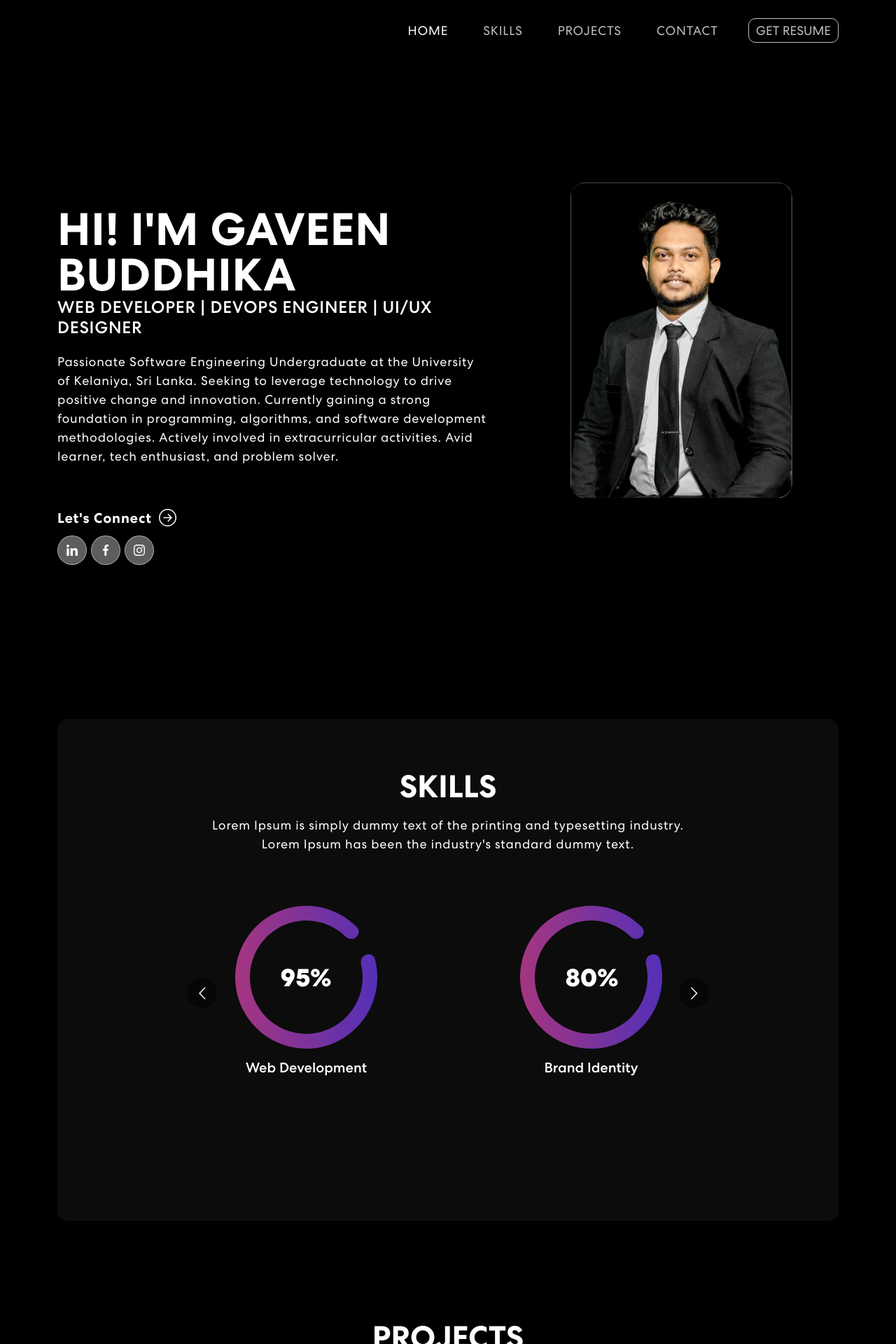
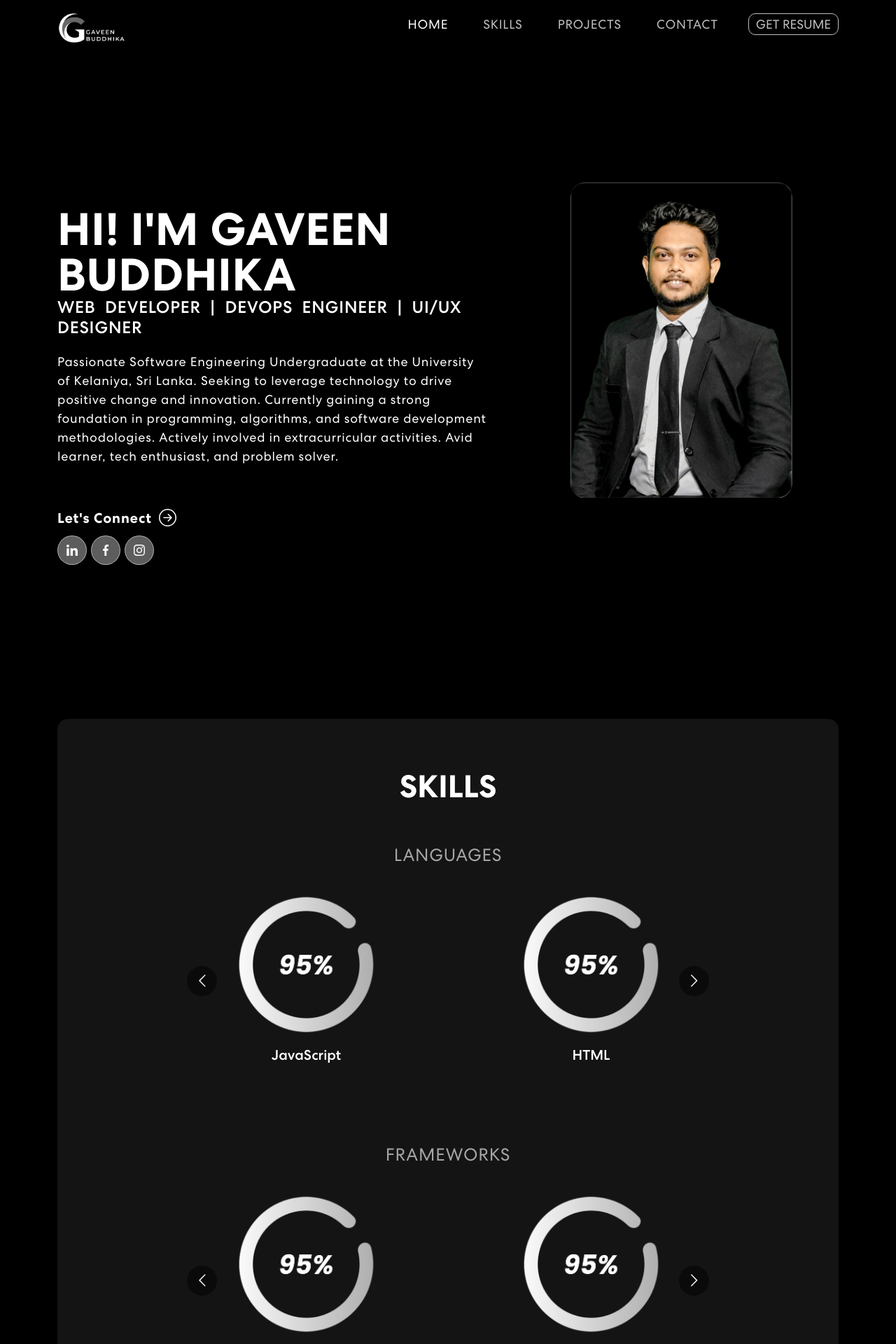
Before and after one commit to GaveenBuddhika/PORTFOLIO_N, a React (Create React App) app in the folder new/: page / in a window 1280 px wide. Shown: the top 1920 px of the page at 70% size. Built offline with nearby package versions, Linux system fonts and the light colour scheme.

Commit message:
add logo ,modify skills section

```diff
--- a/new/src/App.css
+++ b/new/src/App.css
@@ -87,7 +87,7 @@ p.danger {
 
 /************ Navbar Css ************/
 nav.navbar {
-  padding: 18px 0;
+  padding: 0px 0;
   position: fixed;
   width: 100%;
   top: 0;
@@ -102,8 +102,8 @@ h2{
   color: #ffffff;
 }
 nav.navbar.scrolled {
-  padding: 0px 0;
-  background-color: #252525;
+ padding: 0;
+  background-color: #030303;
 
 }
 nav.navbar a.navbar-brand {
@@ -336,7 +336,10 @@ transition: 0.3s ease-in-out;
 filter: brightness(0) saturate(100%) invert(0%) sepia(7%) saturate(98%) hue-rotate(346deg) brightness(95%) contrast(86%);
 }
 
+.banner h4{
 
+  word-spacing: 7px;
+}
 
 /************ Skills Css ************/
 .skill {
@@ -345,7 +348,7 @@ filter: brightness(0) saturate(100%) invert(0%) sepia(7%) saturate(98%) hue-rota
   background-color: #000000;
 }
 .skill-bx {
-  background: #5a5a5a23;
+  background: #91919123;
   border-radius: 15px;
   text-align: center;
   padding: 60px 50px;
@@ -358,11 +361,13 @@ filter: brightness(0) saturate(100%) invert(0%) sepia(7%) saturate(98%) hue-rota
 	font-weight: 700;
 }
 .skill p {
-    color: #ffffff;
-    font-size: 18px;
+    color: #a5a5a5;
+    font-size: 25px;
     letter-spacing: 0.8px;
     line-height: 1.5em;
-    margin: 14px 0 75px 0;
+    margin: 14px 0 35px 0;
+    font-weight:100;
+    padding-bottom:1px ;
 }
 .skill-slider {
   width: 80%;
@@ -379,6 +384,16 @@ filter: brightness(0) saturate(100%) invert(0%) sepia(7%) saturate(98%) hue-rota
   bottom: 0;
   width: 40%;
   z-index: -4;
+}
+
+
+.section1{
+  padding-top: 30px;
+
+}
+.section2{
+
+  padding-top: 90px;
 }
 
 /************ Projects Css ************/
--- a/new/src/Components/Banner.js
+++ b/new/src/Components/Banner.js
@@ -9,48 +9,8 @@ import 'animate.css';
 import TrackVisibility from 'react-on-screen';
 
 export const Banner = () => {
-  const [loopNum, setLoopNum] = useState(0);
-  const [isDeleting, setIsDeleting] = useState(false);
-  const [text, setText] = useState('');
-  const [delta, setDelta] = useState(300 - Math.random() * 100);
-  const [index, setIndex] = useState(1);
-  const toRotate = [ "Web Developer", "Web Designer", "UI/UX Designer" ];
-  const period = 2000;
-
-  useEffect(() => {
-    let ticker = setInterval(() => {
-      tick();
-    }, delta);
-
-    return () => { clearInterval(ticker) };
-  }, [text])
-
-  const tick = () => {
-    let i = loopNum % toRotate.length;
-    let fullText = toRotate[i];
-    let updatedText = isDeleting ? fullText.substring(0, text.length - 1) : fullText.substring(0, text.length + 1);
-
-    setText(updatedText);
-
-    if (isDeleting) {
-      setDelta(prevDelta => prevDelta / 2);
-    }
-
-    if (!isDeleting && updatedText === fullText) {
-      setIsDeleting(true);
-      setIndex(prevIndex => prevIndex - 1);
-      setDelta(period);
-    } else if (isDeleting && updatedText === '') {
-      setIsDeleting(false);
-      setLoopNum(loopNum + 1);
-      setIndex(1);
-      setDelta(500);
-    } else {
-      setIndex(prevIndex => prevIndex + 1);
-    }
 
 
-    }
     function navigateToContactSection() {
       const contactSection = document.getElementById("connect");
       if (contactSection) {
@@ -70,7 +30,7 @@ export const Banner = () => {
               <div className={isVisible ? "animate__animated animate__fadeIn" : ""}>
                 <div className="text">
 
-                <h1>{`HI! I'M GAVEEN BUDDHIKA`} <h4 className="txt-rotate" >WEB DEVELOPER | DEVOPS ENGINEER | UI/UX DESIGNER</h4></h1>
+                <h1>{`HI! I'M GAVEEN BUDDHIKA`} <h4 className="txt-rotate" >WEB DEVELOPER  |  DEVOPS ENGINEER  |  UI/UX DESIGNER</h4></h1>
                   <p>Passionate Software Engineering Undergraduate at the University of Kelaniya, Sri Lanka. Seeking to leverage technology to drive positive change and innovation. Currently gaining a strong foundation in programming, algorithms, and software development methodologies. Actively involved in extracurricular activities. Avid learner, tech enthusiast, and problem solver.</p>
                   <button onClick={() => navigateToContactSection()}>Let's Connect <ArrowRightCircle size={25} /></button>
 
--- a/new/src/Components/NavBar.js
+++ b/new/src/Components/NavBar.js
@@ -1,6 +1,7 @@
 import { useState, useEffect } from "react";
 import { Navbar, Nav, Container, NavLink } from "react-bootstrap";
-import logo from '../assets/img/logo.svg';
+import logo from '../assets/img/LOGO.png';
+import cv from '../assets/cv/CV.pdf'
 
 import { HashLink } from 'react-router-hash-link';
 
@@ -32,7 +33,7 @@ export const NavBar = () => {
       <Navbar expand="md" className={scrolled ? "scrolled" : ""}>
         <Container>
           <Navbar.Brand href="/">
-            <h2></h2>
+          <img src={logo} alt="Logo" />
           </Navbar.Brand>
           <Navbar.Toggle aria-controls="basic-navbar-nav">
             <span className="navbar-toggler-icon"></span>
@@ -45,10 +46,10 @@ export const NavBar = () => {
               <Nav.Link href="#connect" className={activeLink === 'connect' ? 'active navbar-link' : 'navbar-link'} onClick={() => onUpdateActiveLink('projects')}>CONTACT</Nav.Link>
             </Nav>
             <span className="navbar-text">
-
-                <button className="vvd"><span>GET RESUME</span></button>
-
-            </span>
+    <a href={cv} download="Your_CV_Name.pdf">
+        <button className="vvd"><span>GET RESUME</span></button>
+    </a>
+      </span>
           </Navbar.Collapse>
         </Container>
       </Navbar>
--- a/new/src/Components/Skills.js
+++ b/new/src/Components/Skills.js
@@ -1,11 +1,9 @@
-import meter1 from "../assets/img/meter1.svg";
-import meter2 from "../assets/img/meter2.svg";
-import meter3 from "../assets/img/meter3.svg";
+import meter1 from "../assets/img/meter1.png";
+import meter2 from "../assets/img/meter1.png";
+import meter3 from "../assets/img/meter1.png";
 import Carousel from 'react-multi-carousel';
 import 'react-multi-carousel/lib/styles.css';
-import arrow1 from "../assets/img/arrow1.svg";
-import arrow2 from "../assets/img/arrow2.svg";
-import colorSharp from "../assets/img/color-sharp.png"
+
 
 export const Skills = () => {
   const responsive = {
@@ -35,25 +33,60 @@ export const Skills = () => {
                 <div className="col-12">
                     <div className="skill-bx wow zoomIn">
                         <h2>SKILLS</h2>
-                        <p>Lorem Ipsum is simply dummy text of the printing and typesetting industry.<br></br> Lorem Ipsum has been the industry's standard dummy text.</p>
+
+                       <div className="section1">
+                       <p>LANGUAGES</p>
+                        <Carousel responsive={responsive} infinite={true} className="owl-carousel owl-theme skill-slider">
+
+                            <div className="item">
+                                <img src={meter1} alt="Image" />
+                                <h5>JavaScript</h5>
+                            </div>
+                            <div className="item">
+                                <img src={meter2} alt="Image" />
+                                <h5>HTML</h5>
+                            </div>
+                            <div className="item">
+                                <img src={meter3} alt="Image" />
+                                <h5>CSS</h5>
+                            </div>
+                            <div className="item">
+                                <img src={meter1} alt="Image" />
+                                <h5>Java</h5>
+                            </div>
+                            <div className="item">
+                                <img src={meter1} alt="Image" />
+                                <h5>PHP</h5>
+                            </div>
+                            <div className="item">
+                                <img src={meter1} alt="Image" />
+                                <h5>C</h5>
+                            </div>
+                        </Carousel>
+                        </div>
+
+                        <div className="section2">
+                        <p>FRAMEWORKS</p>
                         <Carousel responsive={responsive} infinite={true} className="owl-carousel owl-theme skill-slider">
                             <div className="item">
                                 <img src={meter1} alt="Image" />
-                                <h5>Web Development</h5>
+                                <h5>React Js</h5>
                             </div>
                             <div className="item">
                                 <img src={meter2} alt="Image" />
-                                <h5>Brand Identity</h5>
+                                <h5>Node Js</h5>
                             </div>
                             <div className="item">
                                 <img src={meter3} alt="Image" />
-                                <h5>Logo Design</h5>
+                                <h5>SpringBoot</h5>
                             </div>
                             <div className="item">
                                 <img src={meter1} alt="Image" />
-                                <h5>Web Development</h5>
+                                <h5>Boostrap</h5>
                             </div>
                         </Carousel>
+
+                        </div>
                     </div>
                 </div>
             </div>
```
Also changed, not shown: new/src/assets/img/LOGO.png (added), new/src/assets/img/meter1.png (added).
